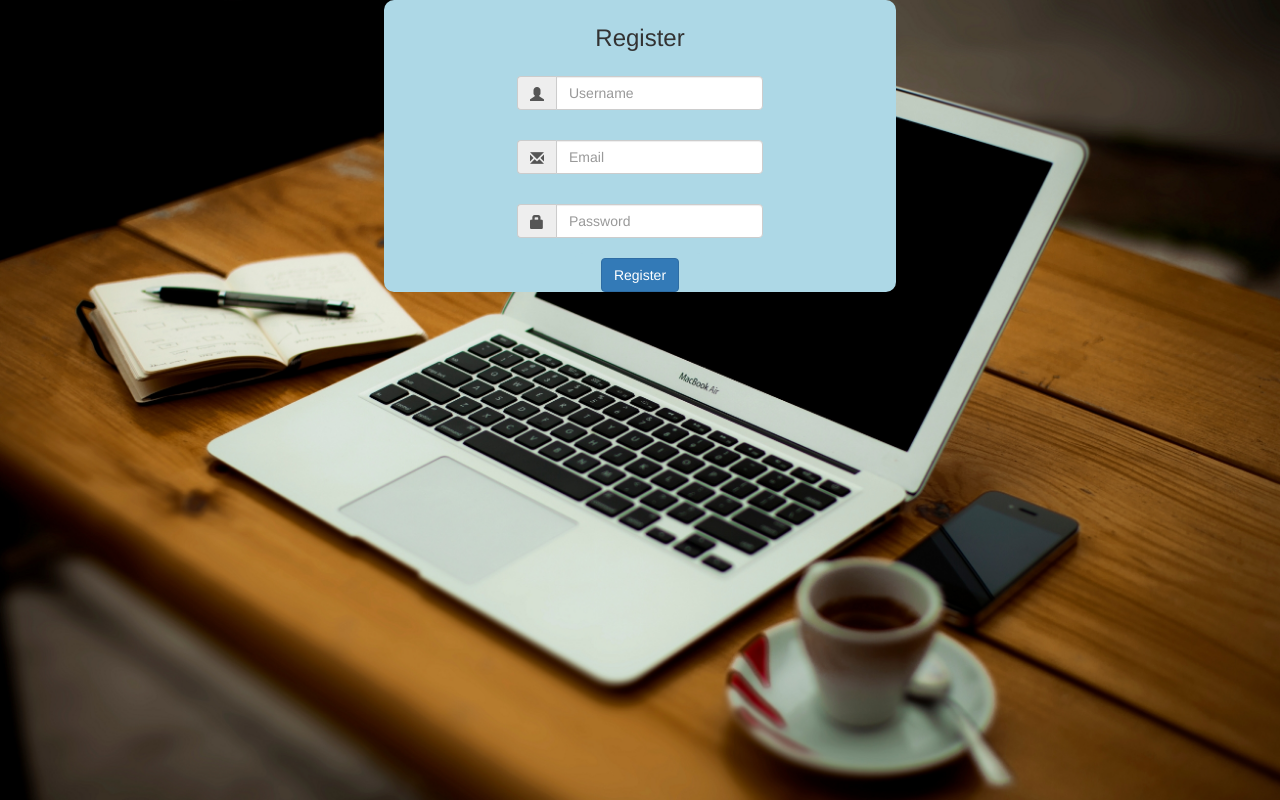
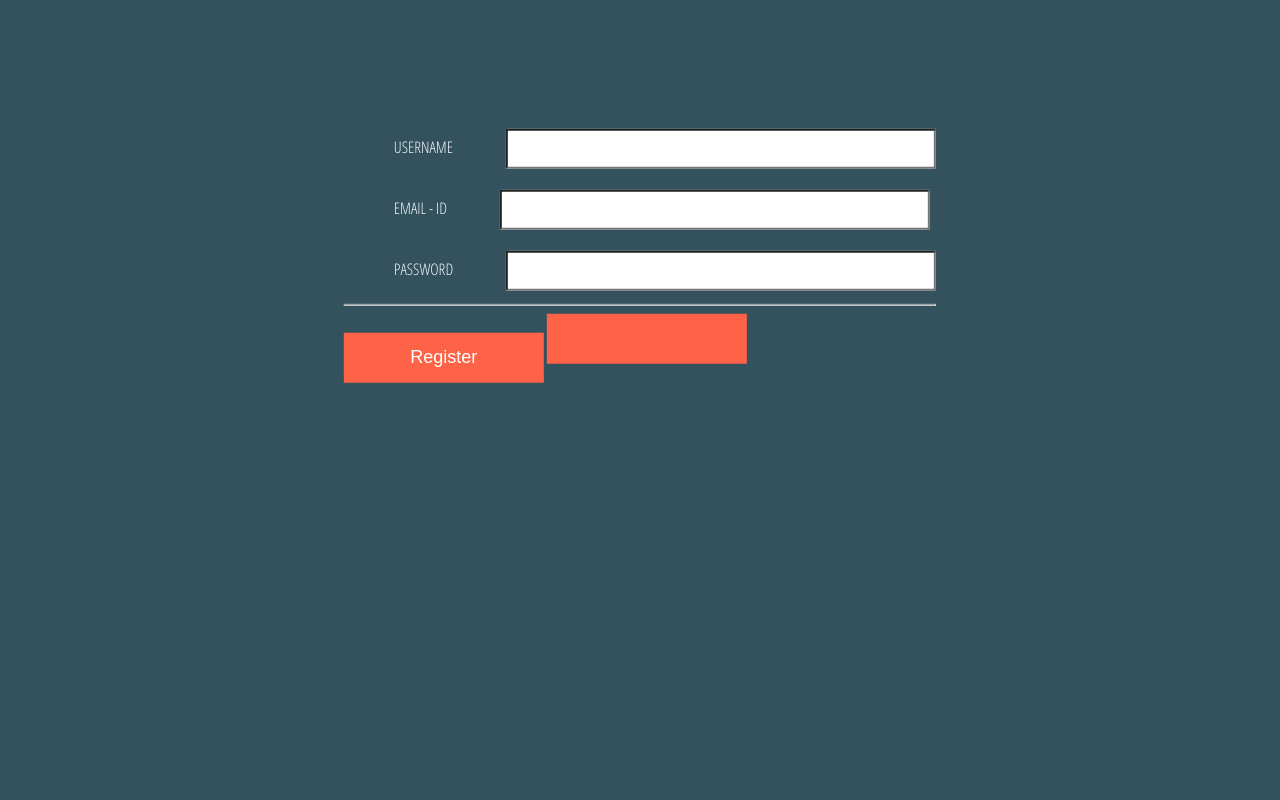
Before and after one commit to prtkstpt/my-first-blog, a Django app: page /register/ in a window 1280 px wide. Run offline with Django 3.2, Linux system fonts and the light colour scheme; some libraries are stand-ins or nearby versions.

Commit message:
Login/Register UI .

```diff
--- a/blog/static/css/blog.css
+++ b/blog/static/css/blog.css
@@ -3,9 +3,9 @@ h1 a {
     font-family: 'Lobster';
 }
 
-body {
+/*body {
     padding-left: 15px
-}
+}*/
 .page-header {
     background-color: #7A6FDE;
     margin-top: 0;
--- /dev/null
+++ b/blog/static/css/regcss.css
@@ -0,0 +1,81 @@
+label.valid {
+  width: 24px;
+  height: 24px;
+  background: url(images/valid.png) center center no-repeat;
+  display: inline-block;
+  text-indent: -9999px;
+}
+label.error {
+  font-weight: bold;
+  color: rgba(255, 21, 21, 0.91);
+  padding: 0px 14px;
+  margin-top: -1px;
+  position: absolute;
+}
+
+body, html{
+  background-color:#34515E;
+  font-family: 'Open Sans Condensed', sans-serif;
+  font-size: 18px;
+}
+
+.register-form{
+  margin-top: -150px;
+  font-size: 16px;
+  left: 50%;
+  top: 50%;
+  position: absolute;
+  -webkit-transform: translate3d(-50%, -50%, 0);
+  -moz-transform: translate3d(-50%, -50%, 0);
+  transform: translate3d(-50%, -50%, 0);
+}
+
+.regbutton{
+  height: 50px;
+  width: 200px;
+  background-color:tomato;
+  border-radius: 0px;
+  font-size: 18px;
+  color:white;
+  border: none !important;
+  margin-bottom: 5px;
+}
+.regbutton:hover{
+  color: white;
+  background-color:#aa422f;
+}
+.regbutton:active{
+  color: white;
+  background-color:#aa422f;
+}
+.logbutton{
+  height: 50px;
+  width: 200px;
+  background-color:yellowgreen;
+  border-radius: 0px;
+  font-size: 18px;
+  color:white;
+  border: none !important;
+  margin-bottom: 5px;
+}
+.logbutton:hover{
+  color: white;
+  background-color:darkolivegreen;
+}
+.logbutton:active{
+  color: white;
+  background-color:darkolivegreen;
+}
+
+.register-form label{
+  padding: 100% 50px 10%;
+  width: 100%;
+  color: aliceblue;
+}
+
+.register-form input{
+  margin-bottom: 5px;
+  width: 430px;
+  height: 40px;
+  border-radius: 0px;
+}
--- /dev/null
+++ b/blog/static/js/register.js
@@ -0,0 +1,39 @@
+// Wait for the DOM to be ready
+function myValid() {
+  // Initialize form validation on the registration form.
+  // It has the name attribute "registration"
+  $("form[name='user_form']").validate({
+    // Specify validation rules
+    rules: {
+      // The key name on the left side is the name attribute
+      // of an input field. Validation rules are defined
+      // on the right side
+      username: "required",
+
+      email: {
+        required: true,
+        // Specify that email should be validated
+        // by the built-in "email" rule
+        email: true
+      },
+      password: {
+        required: true,
+        minlength: 5
+      }
+    },
+    // Specify validation error messages
+    messages: {
+      username: "Please enter your firstname",
+      password: {
+        required: "Please provide a password",
+        minlength: "Your password must be at least 5 characters long"
+      },
+      email: "Please enter a valid email address"
+    },
+    // Make sure the form is submitted to the destination defined
+    // in the "action" attribute of the form when valid
+    submitHandler: function(form) {
+      form.submit();
+    }
+  });
+};
--- a/blog/templates/blog/base.html
+++ b/blog/templates/blog/base.html
@@ -13,8 +13,11 @@
         {% if user.is_authenticated %}
         <h4 style="text-align:right;color:white">Welcome {{ user.username }} !</h4>
         <a href="{% url 'post_new' %}" class="top-menu"><span class="glyphicon glyphicon-plus"></span></a>
-        <a href="{% url 'logout' %}">Logout</a>
+        <!-- <a href="{% url 'logout' %}">Logout</a> -->
 
+            <a href="{% url 'logout' %}" class="btn btn-info btn-lg">
+                <span class="glyphicon glyphicon-log-out"></span> Log out
+            </a>
 
         {% else %}
         <h2 style="text-align:right"> <a href="{% url 'register' %}" style="color:green">Register</a></h2>
--- a/blog/templates/blog/register.html
+++ b/blog/templates/blog/register.html
@@ -1,105 +1,58 @@
 {% load staticfiles %}
 <html>
     <head>
-        <title>Pratik's Blog</title>
-
-        <link rel="stylesheet" href="{% static 'css/bootstrap.css' %}">
+        <link href='https://fonts.googleapis.com/css?family=Open+Sans+Condensed:300' rel='stylesheet' type='text/css'>
+        <link href="{% static 'css/regcss.css' %}" rel='stylesheet' type='text/css'>
+        <script src="//ajax.aspnetcdn.com/ajax/jquery.validate/1.9/jquery.validate.min.js"></script>
+        <script src="{% static 'js/register.js' %}"> </script>
     </head>
 
-    <style>
-
-     .input-group{
-         width:100%;
-         padding:15px 45px;
-     }
-
-     center{
-         background-color:lightblue;
-         border-radius:10px;
-         margin-right:30%;
-         margin-left:30%;
-         padding-top:5px;
-     }
-
-     body{
-         background-image:url({% static "reg.jpg" %});
-         background-size:cover;
-         background-position:top center !important;
-         background-repeat:no-repeat !important;
-         background-attachment:fixed;
-     }
-    </style>
-
     <body>
-
         {% if registered %}
         <script type="text/javascript">
-
          alert ("Please OK to Continue.");
          window.location="/";
-
         </script>
-       <!-- <h1><strong> Thank you for registering ! </strong><h1><br/>-->
-           <!-- <a href="http://127.0.0.1:8000/">Return to the homepage.</a><br />-->
 
         {% else %}
 
-            <center>
-                <h3> Register </h3>
-
-                <form id="user_form" method="post" action="" enctype="multipart/form-data">
-
+        <div class="container-fluid">
+            <form action="" method="post" class="register-form" id="register" name="user_form">
                 {% csrf_token %}
 
-              <table  cellspacing="10" cellpadding="5">
+                <div class="row">
+                    <div class="col-md-4 col-sm-4 col-lg-4">
+                      <p>  <label for="username">USERNAME</label>
+                        <input name="username" class="form-control" type="text" required="required">
+                    </div>
+                </div>
 
-                  <tr>
-                      <td colspan="1">
-                          <div class="input-group">
-                              <span class="input-group-addon"><i class="glyphicon glyphicon-user"></i></span>
-                              <input id="username" type="text" class="form-control" name="username" placeholder="Username" required="required">
+                <div class="row">
+                    <div class="col-md-4 col-sm-4 col-lg-4">
+                       <p> <label for="email"> EMAIL - ID </label>
+                        <input name="email" class="form-control" type="email" required="required">
                     </div>
-                      </td>
-                      <td>
-                          <strong style="color:red">{{user_form.username.errors}}</strong>
-                      </td>
-                  </tr>
+                </div>
+                <div class="row">
+                    <div class="col-md-4 col-sm-4 col-lg-4">
+                        <label for="password">PASSWORD</label>
+                        <input name="password" class="form-control" type="password" required="required">
+                    </div>
+                </div>
+                <hr>
+                <div class="row">
+                    <div class="col-md-6 col-sm-6 col-xs-6 col-lg-6">
+                        <button class="btn btn-default regbutton">Register</button>
+                        <button class="btn btn-primary regbutton" type="reset" value="Reset"></button>
+                    </div>
 
-                  <tr>
-                      <td colspan="1">
-                          <div class="input-group">
-                              <span class="input-group-addon"><i class="glyphicon glyphicon-envelope"></i></span>
-                              <input id="email" type="text" class="form-control" name="email" placeholder="Email" required="required">
+                    <!-- <div class="col-md-6 col-sm-6 col-xs-6 col-lg-6">
+                         <button class="btn btn-default logbutton">Sign up</button>
+                         </div> -->
                 </div>
-                      </td>
-                       <td>
-                          <strong style="color:red">{{user_form.email.errors}}</strong>
-                      </td>
-                  </tr>
-
-                  <tr>
-                      <td colspan="1">
-                          <div class="input-group">
-                              <span class="input-group-addon"><i class="glyphicon glyphicon-lock"></i></span>
-                              <input id="password" type="password" class="form-control" name="password" placeholder="Password" required="required">
-                          </div>
-                      </td>
-                       <td>
-                          <strong style="color:red">{{user_form.password.errors}}</strong>
-                      </td>
-                  </tr>
-
-                  <tr>
-                      <td>
-                          <center> <input type="submit" class="btn btn-primary" name="Register" value="Register" /></center>
-                      </td>
-                  </tr>
-              </table>
-
             </form>
 
-            </center>
-
+        </div>
         {% endif %}
     </body>
 </html>
--- a/blog/views.py
+++ b/blog/views.py
@@ -50,6 +50,7 @@ def post_edit(request, pk):
 def register(request):
     context = RequestContext(request)
     registered = False
+
     if request.method == 'POST':
         user_form = UserForm(data=request.POST)
 
@@ -64,11 +65,12 @@ def register(request):
     else:
         user_form = UserForm()
     return render(request,'blog/register.html',{'user_form':user_form, 'registered':registered})
-#    return render_to_response('blog/register.html',{'user_form':user_form, 'registered':registered},context)
+    #    return render_to_response('blog/register.html',{'user_form':user_form, 'registered':registered},context)
 
 
 def user_login(request):
     print(request.user.is_authenticated())
+
     if request.user.is_active:
         login(request,request.user)
         return HttpResponseRedirect('post/')
@@ -80,8 +82,10 @@ def user_login(request):
         user =authenticate(username=username,password=password)
         login(request, user)
         print(request.user.is_authenticated())
+        print(user)
         return HttpResponseRedirect('post/')
-    return render(request,'blog/login.html',{'form':form,'title':title})
+
+    return render(request,'blog/login.html',{'form':form,'title':title,})
 
 #@login_required
 def user_logout(request):
```
Also changed, not shown: blog/static/css/style.css (+2 -6 lines), blog/static/js/regjs.js (added, +35 -0 lines), blog/templates/blog/Login.html (deleted, +0 -43 lines), blog/templates/blog/login.html (+5 -5 lines), blog/templates/blog/login1.html (deleted, +0 -114 lines), blog/templates/blog/login2.html (deleted, +0 -121 lines), blog/templates/blog/register1.html (+103 -10 lines), blog/static/bg11.jpg (added), blog/static/bg2.jpg (deleted), blog/static/bg3.jpg (added), db.sqlite3, 2 other files. Lines whose indentation alone changed are shown as unchanged.
